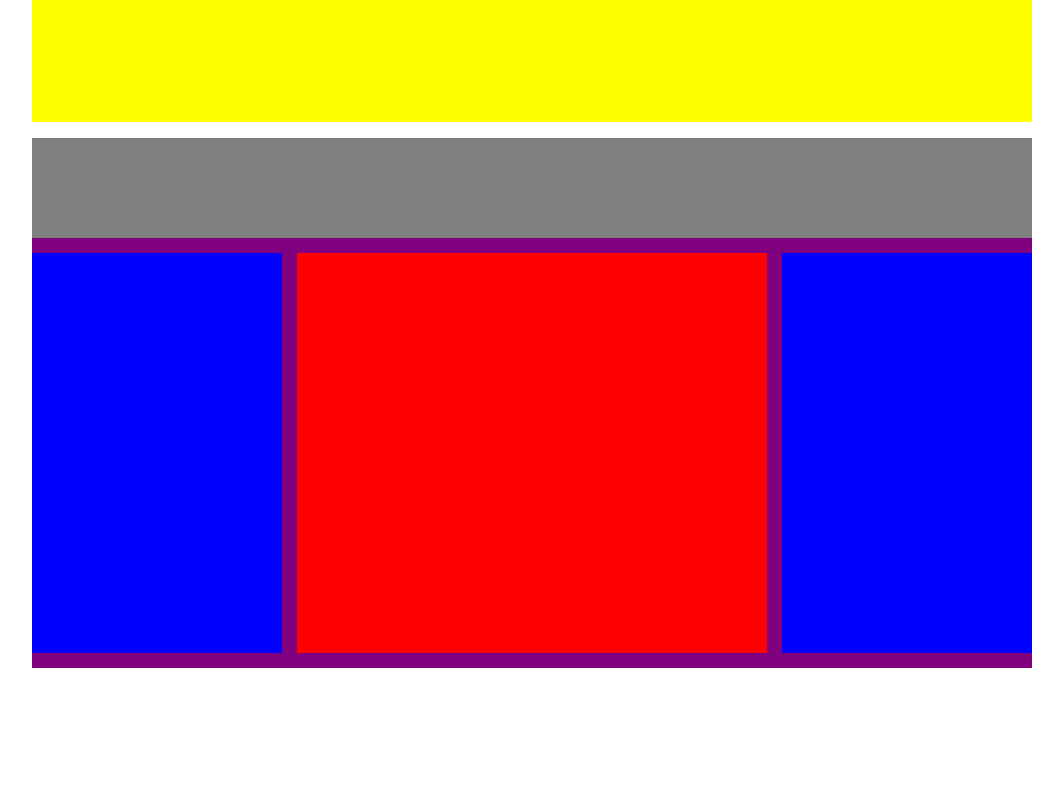
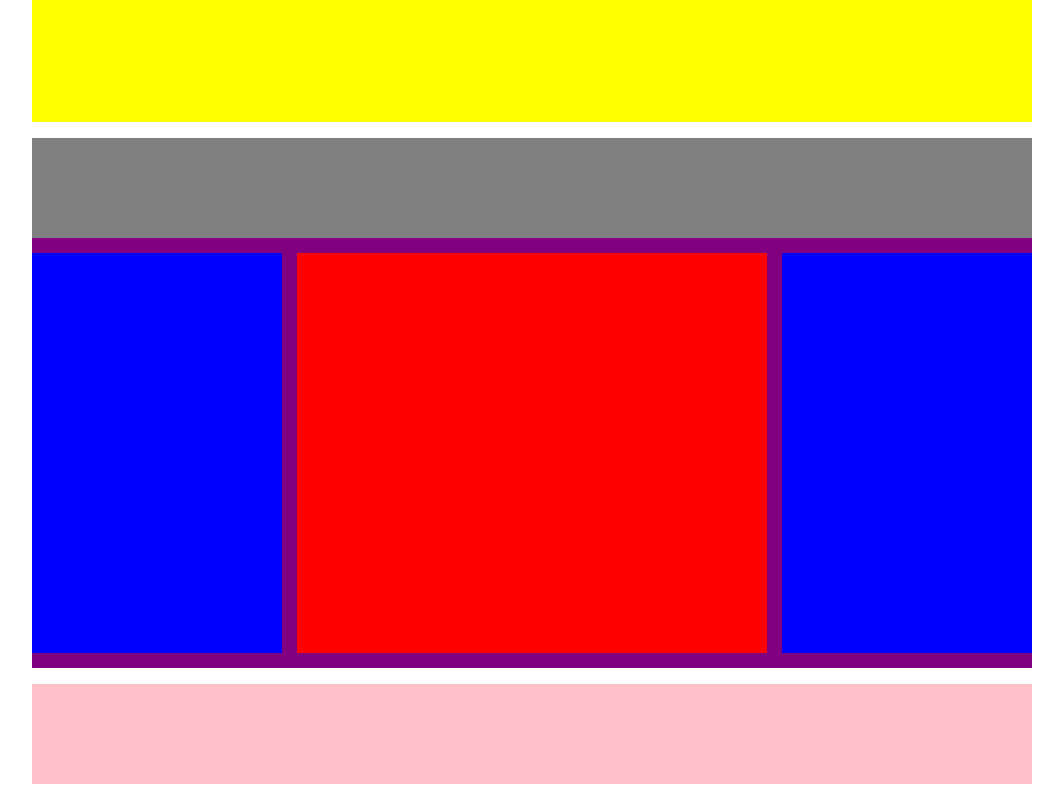
Before and after one commit to MartinaGangemi/htmlcss-struttura-wp, a plain HTML site: page index.html in a window 1280 px wide. Shown: the part 510-1310 px from the top of the page, without its empty margins (108-1171 px from the left). Before the commit the page ends 1194 px from the top, so only its background shows below. Drawn offline with Linux system fonts and the light colour scheme.

Commit message:
Add Footer

```diff
--- a/css/style.css
+++ b/css/style.css
@@ -91,3 +91,9 @@ nav{
     height: 400px;
     float: left;
 }
+
+footer{
+    background-color: var(--footer);
+    height: 100px;
+    margin-top: 1rem;
+}
```
